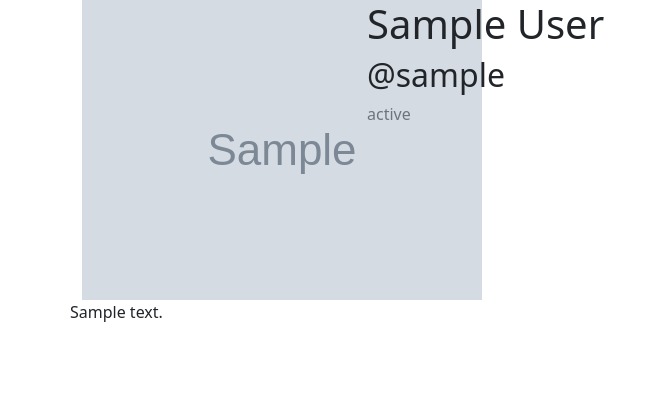
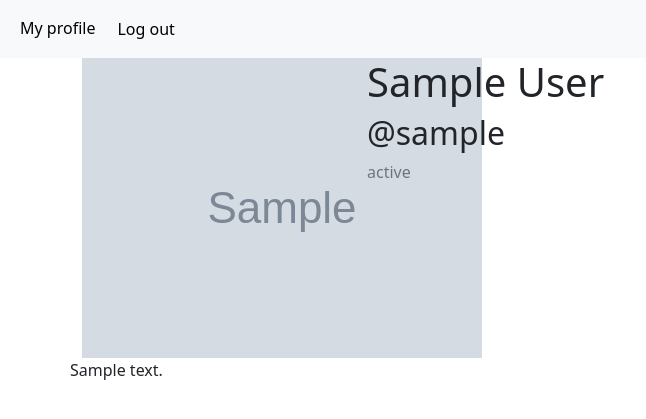
Before and after one commit to bikerski-ctrl/socmedia, a Django app: a page that uses socialmedia/templates/base.html in a window 1280 px wide. Shown: the top 419 px of the page, without its empty margins (0-646 px from the left). Run offline with Django 5.2, Linux system fonts and the light colour scheme; tables that the repository leaves empty hold one stand-in row (values such as "Sample post"); grey boxes marked "Sample" are stand-in pictures.

Commit message:
Navbar, logging out works

```diff
--- a/socialmedia/socialmedia/settings.py
+++ b/socialmedia/socialmedia/settings.py
@@ -122,11 +122,15 @@ USE_TZ = True
 # https://docs.djangoproject.com/en/5.0/howto/static-files/
 
 STATIC_URL = 'static/'
+STATICFILES_DIRS = [
+    BASE_DIR / "static",
+]
 
 # Default primary key field type
 # https://docs.djangoproject.com/en/5.0/ref/settings/#default-auto-field
 
 DEFAULT_AUTO_FIELD = 'django.db.models.BigAutoField'
+
 
 # Custom user implementation
 AUTH_USER_MODEL = "user_auth.User"
--- a/socialmedia/socialmedia/urls.py
+++ b/socialmedia/socialmedia/urls.py
@@ -18,11 +18,13 @@ from django.contrib import admin
 from django.conf import settings
 from django.urls import path, include
 from django.conf.urls.static import static
+from django.views.generic import TemplateView
 
 urlpatterns = [
     path('admin/', admin.site.urls),
     path('accounts/', include('django.contrib.auth.urls')),
     path('accounts/', include('user_auth.urls')),
+    path('', TemplateView.as_view(template_name='base.html')),  # temporary main page
 ]
 
 if settings.DEBUG:
--- /dev/null
+++ b/socialmedia/static/css/button_clear.css
@@ -0,0 +1,6 @@
+.no-button-look {
+    background: none;
+    border: none;
+    outline: none;
+    cursor: pointer;
+}
--- a/socialmedia/templates/base.html
+++ b/socialmedia/templates/base.html
@@ -1,13 +1,16 @@
+{% load static %}
 <!doctype html>
 <html lang="en">
 <head>
     <meta charset="utf-8">
     <meta name="viewport" content="width=device-width, initial-scale=1">
-    <title>{% block title %} {% endblock %}</title>
+    <title>{% block title %}Base{% endblock %}</title>
     <link href="https://cdn.jsdelivr.net/npm/bootstrap@5.3.3/dist/css/bootstrap.min.css" rel="stylesheet" integrity="sha384-QWTKZyjpPEjISv5WaRU9OFeRpok6YctnYmDr5pNlyT2bRjXh0JMhjY6hW+ALEwIH" crossorigin="anonymous">
+    <link href="{% static 'css/button_clear.css' %}" rel="stylesheet">
     {% block additional_css %}{% endblock %}
 </head>
 <body>
+    {% include 'nav.html' %}
     <div class="container">
     {% block content %}{% endblock %}
     </div>
--- /dev/null
+++ b/socialmedia/templates/nav.html
@@ -0,0 +1,18 @@
+<nav class="navbar navbar-expand-lg bg-body-tertiary">
+    <div class="container-fluid">
+        <div class="collapse navbar-collapse" id="navbarSupportedContent">
+            <ul class="navbar-nav me-auto mb-2 mb-lg-0">
+                {% if user.is_authenticated %}
+                <li class="nav-item"><a class="nav-link active" href="{% url 'profile' user.username%}">My profile</a></li>
+                <form action="{% url 'logout' %}" method="post">
+                    {% csrf_token %}
+                    <li class="nav-item nav-link active"><button type="submit" class="no-button-look">Log out</button></li>
+                </form>
+                {% else %}
+                <li class="nav-item"><a class="nav-link active" href="{% url 'login' %}">Log in</a></li>
+                <li class="nav-item"><a class="nav-link active" href="{% url 'register' %}">Register</a></li>
+                {% endif %}
+            </ul>
+        </div>
+    </div>
+</nav>
--- a/socialmedia/templates/registration/login.html
+++ b/socialmedia/templates/registration/login.html
@@ -14,7 +14,7 @@
     {% csrf_token %}
     <p>{{ form.username.label_tag }} {{ form.username }}</p>
     <p>{{ form.password.label_tag }} {{ form.password }}</p>
-    <input type="submit" value="login">
+    <input type="submit" value="Log in">
     <input type="hidden" name="next" value="{{ next }}">
 </form>
 
--- a/socialmedia/templates/registration/password_reset_complete.html
+++ b/socialmedia/templates/registration/password_reset_complete.html
@@ -4,5 +4,5 @@
 
 {% block content %}
     <h1>The password has been changed!</h1>
-    <p><a href="{% url 'login' %}">Log in to the accoutn</a></p>
+    <p><a href="{% url 'Log in' %}">Log in to the accoutn</a></p>
 {% endblock %}
--- a/socialmedia/templates/registration/password_reset_confirm.html
+++ b/socialmedia/templates/registration/password_reset_confirm.html
@@ -1,6 +1,6 @@
 {% extends 'base.html' %}
 
-{% block title %}Password reset{% endblock %}
+{% block title %}Reset password{% endblock %}
 
 {% block content %}
     {% if validlink %}
--- a/socialmedia/templates/registration/password_reset_done.html
+++ b/socialmedia/templates/registration/password_reset_done.html
@@ -1,6 +1,6 @@
 {% extends 'base.html' %}
 
-{% block title %}Password reset{% endblock %}
+{% block title %}Reset password{% endblock %}
 
 {% block content %}
 <p>Instructions to reset your password have been sent to the e-mail address.</p>
--- a/socialmedia/templates/registration/password_reset_form.html
+++ b/socialmedia/templates/registration/password_reset_form.html
@@ -1,6 +1,6 @@
 {% extends "base.html" %}
 
-{% block title %} Reset password {% endblock %}
+{% block title %}Reset password{% endblock %}
 {% block content %}
     <form action="" method="post">
         {% csrf_token %}
--- a/socialmedia/user_auth/urls.py
+++ b/socialmedia/user_auth/urls.py
@@ -1,7 +1,11 @@
 from django.urls import path
 from .views import ProfileView, RegisterView
+from django.contrib.auth.views import LogoutView
 
 urlpatterns = [
     path('register', RegisterView.as_view(), name="register"),
+    path('logout', LogoutView.as_view(), name="logout"),
+
+    # MUST BE KEPT LAST
     path('<str:pk>', ProfileView.as_view(), name="profile"),
 ]
```
